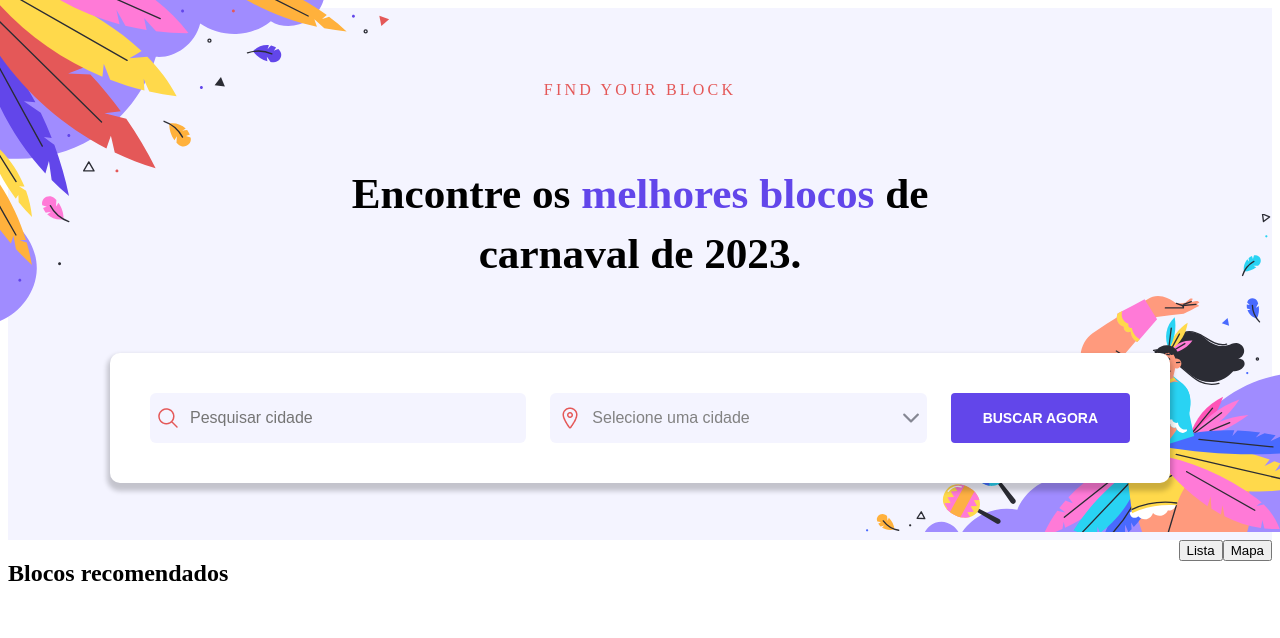
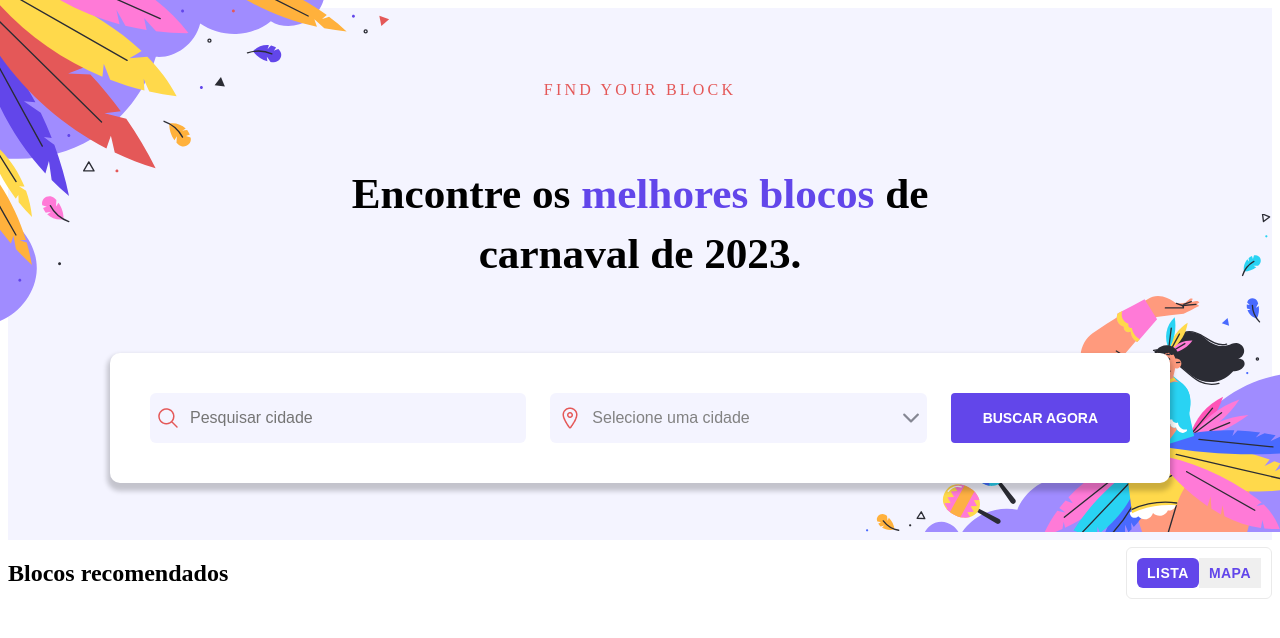
Before and after one commit to claytonfortunato/BlocoCarnaval-07, a React (Vite) app: page / in a window 1280 px wide. Shown: the top 638 px of the page. Built offline with nearby package versions, Linux system fonts and the light colour scheme; the HTML template or start-up script is replaced by a standard one.

Commit message:
feat: style title da main

```diff
--- a/src/components/Main/index.tsx
+++ b/src/components/Main/index.tsx
@@ -8,10 +8,11 @@ const Main = () => {
       <C.BoxTitle>
         <h2>Blocos recomendados</h2>
         <C.BoxButton>
-          <button>Lista</button>
+          <button className="button-list">Lista</button>
           <button>Mapa</button>
         </C.BoxButton>
       </C.BoxTitle>
+      <div></div>
     </C.Container>
   );
 };
--- a/src/components/Main/style.ts
+++ b/src/components/Main/style.ts
@@ -1,10 +1,35 @@
 import styled from "styled-components";
 
-export const Container = styled.div``;
+export const Container = styled.div`
+  width: 100%;
+`;
 
 export const BoxTitle = styled.div`
   display: flex;
   justify-content: space-between;
+  align-items: center;
 `;
 
-export const BoxButton = styled.div``;
+export const BoxButton = styled.div`
+  border: 1px solid #eaeaea;
+  border-radius: 6px;
+  padding: 10px;
+
+  button {
+    text-transform: uppercase;
+    cursor: pointer;
+    border: none;
+    font-size: 14px;
+    line-height: 10px;
+    padding: 10px;
+    color: #6246ea;
+    font-weight: 700;
+    letter-spacing: 0.03rem;
+  }
+
+  .button-list {
+    background: #6246ea;
+    border-radius: 6px;
+    color: #fff;
+  }
+`;
```
